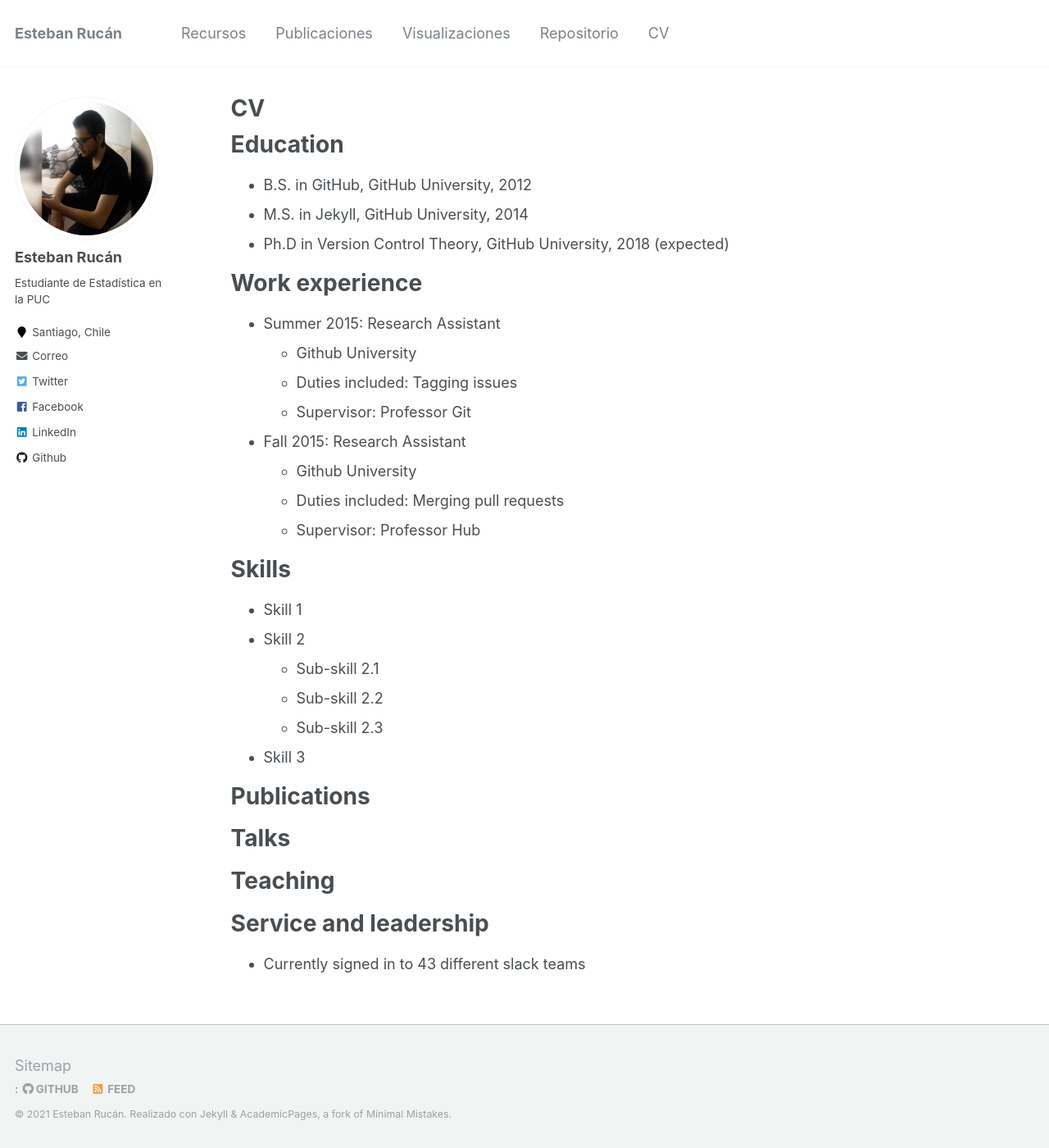
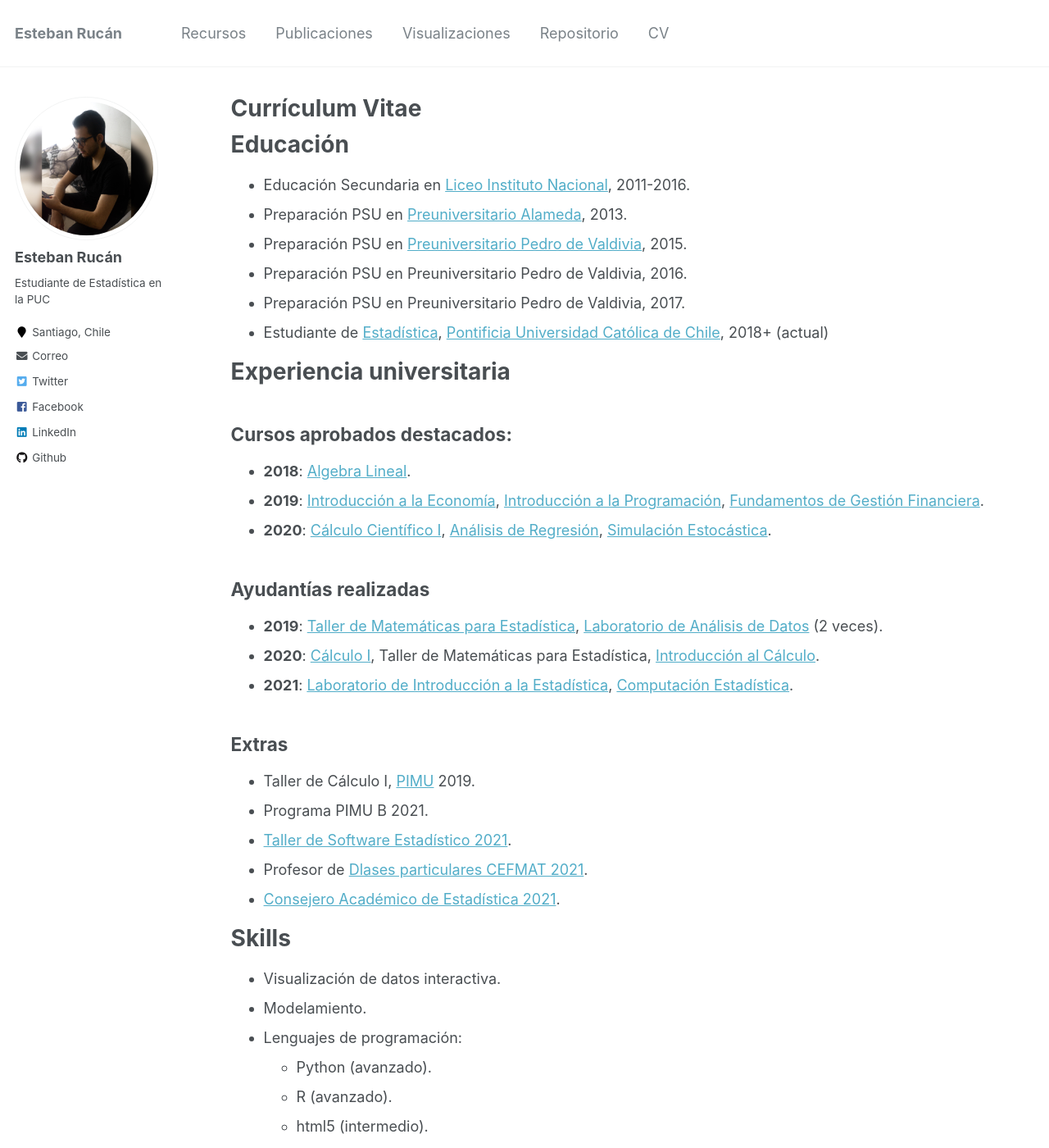
Before and after one commit to estebanrucan/estebanrucan.com, a Jekyll site: the page built from _pages/cv.md, in a window 1280 px wide and 1400 px high. Shown: the whole window at 82% size. Built offline with Jekyll 4.4.1, drawn with Linux system fonts in a browser that asks for light colours; some of the changed text lies outside the part shown.

Commit message:
Creada sección CV

```diff
--- a/_pages/cv.md
+++ b/_pages/cv.md
@@ -1,6 +1,6 @@
 ---
 layout: archive
-title: "CV"
+title: "Currículum Vitae"
 permalink: /cv/
 author_profile: true
 redirect_from:
@@ -9,51 +9,61 @@ redirect_from:
 
 {% include base_path %}
 
-Education
+Educación
 ======
-* B.S. in GitHub, GitHub University, 2012
-* M.S. in Jekyll, GitHub University, 2014
-* Ph.D in Version Control Theory, GitHub University, 2018 (expected)
 
-Work experience
+* Educación Secundaria en [Liceo Instituto Nacional](https://institutonacional.cl/), 2011-2016.
+* Preparación PSU en [Preuniversitario Alameda](https://preualameda.cl/), 2013.
+* Preparación PSU en [Preuniversitario Pedro de Valdivia](https://www.preuniversitariopedrodevaldivia.cl/), 2015.
+* Preparación PSU en Preuniversitario Pedro de Valdivia, 2016.
+* Preparación PSU en Preuniversitario Pedro de Valdivia, 2017.
+* Estudiante de [Estadística](https://estadistica.uc.cl/), [Pontificia Universidad Católica de Chile](https://www.uc.cl/), 2018+ (actual)
+
+Experiencia universitaria
 ======
-* Summer 2015: Research Assistant
-  * Github University
-  * Duties included: Tagging issues
-  * Supervisor: Professor Git
 
-* Fall 2015: Research Assistant
-  * Github University
-  * Duties included: Merging pull requests
-  * Supervisor: Professor Hub
+## Cursos aprobados destacados:
+
+  * **2018**: [Algebra Lineal](https://catalogo.uc.cl/index.php?tmpl=component&option=com_catalogo&view=programa&sigla=MAT1203).
+  *  **2019**: [Introducción a la Economía](https://catalogo.uc.cl/index.php?tmpl=component&option=com_catalogo&view=programa&sigla=EAE105A), [Introducción a la Programación](https://catalogo.uc.cl/index.php?tmpl=component&option=com_catalogo&view=programa&sigla=IIC1103), [Fundamentos de Gestión Financiera](https://catalogo.uc.cl/index.php?tmpl=component&option=com_catalogo&view=programa&sigla=EAA210E).
+  *  **2020**: [Cálculo Científico I](https://catalogo.uc.cl/index.php?tmpl=component&option=com_catalogo&view=programa&sigla=MAT2605), [Análisis de Regresión](https://catalogo.uc.cl/index.php?tmpl=component&option=com_catalogo&view=programa&sigla=EYP2307), [Simulación Estocástica](https://catalogo.uc.cl/index.php?tmpl=component&option=com_catalogo&view=programa&sigla=EYP2117).
+
+## Ayudantías realizadas
+
+  * **2019**: [Taller de Matemáticas para Estadística](https://catalogo.uc.cl/index.php?tmpl=component&option=com_catalogo&view=programa&sigla=MAT0007), [Laboratorio de Análisis de Datos](https://catalogo.uc.cl/index.php?tmpl=component&option=com_catalogo&view=programa&sigla=EYP1020) (2 veces).
+  * **2020**: [Cálculo I](https://catalogo.uc.cl/index.php?tmpl=component&option=com_catalogo&view=programa&sigla=MAT1610), Taller de Matemáticas para Estadística, [Introducción al Cálculo](https://catalogo.uc.cl/index.php?tmpl=component&option=com_catalogo&view=programa&sigla=MAT1107).
+  * **2021**: [Laboratorio de Introducción a la Estadística](https://catalogo.uc.cl/index.php?tmpl=component&option=com_catalogo&view=programa&sigla=EYP2117), [Computación Estadística](/files/planificacion-epg3308_%202021.xlsx).
+
+## Extras
+
+  * Taller de Cálculo I, [PIMU](https://pimu.mat.uc.cl/) 2019.
+  * Programa PIMU B 2021.
+  * [Taller de Software Estadístico 2021](https://github.com/estebanrucan/taller-de-software-estadistico).
+  * Profesor de [Dlases particulares CEFMAT 2021](https://www.cefmat.cl/clases).
+  * [Consejero Académico de Estadística 2021](https://www.cefmat.cl/consejeria-academica).
 
 Skills
 ======
-* Skill 1
-* Skill 2
-  * Sub-skill 2.1
-  * Sub-skill 2.2
-  * Sub-skill 2.3
-* Skill 3
 
-Publications
+* Visualización de datos interactiva.
+* Modelamiento.
+* Lenguajes de programación:
+  * Python (avanzado).
+  * R (avanzado).
+  * html5 (intermedio).
+  * JavaScript (proximamente)
+* Microsoft Excel (avanzado)
+
+Publicaciones
 ======
-  <ul>{% for post in site.publications %}
-    {% include archive-single-cv.html %}
+
+  <ul>{% for post in site.publicaciones %}
+    {% include archive-single.html %}
   {% endfor %}</ul>
 
-Talks
+Recursos
 ======
-  <ul>{% for post in site.talks %}
-    {% include archive-single-talk-cv.html %}
+
+  <ul>{% for post in site.recursos %}
+    {% include archive-single.html %}
   {% endfor %}</ul>
-
-Teaching
-======
-  <ul>{% for post in site.teaching %}
-    {% include archive-single-cv.html %}
-  {% endfor %}</ul>
-
-Service and leadership
-======
-* Currently signed in to 43 different slack teams
```
Also changed, not shown: 4 other files.
